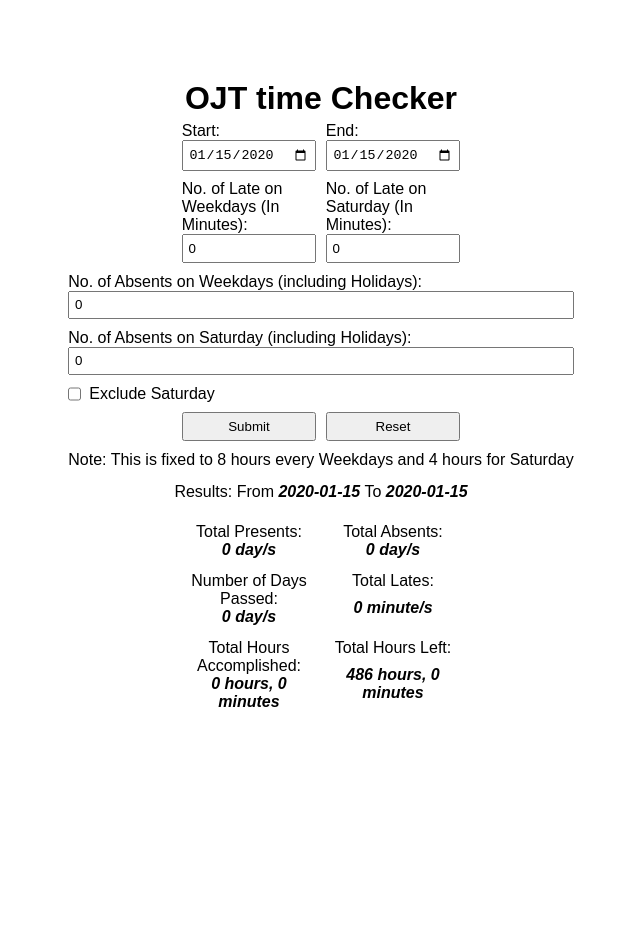
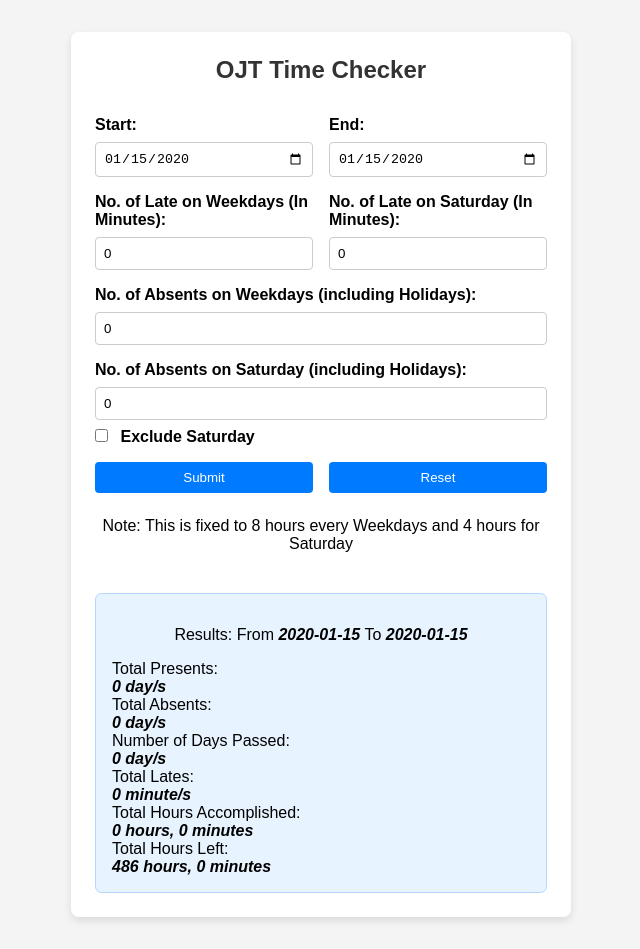
Before and after one commit to NathanielAniban/Portfolio, a plain HTML site: page Projects/timeChecker.html in a window 1280 px wide. Both pictures are taken after typing "2020-01-15", "2020-01-15" into the empty fields and a click on the button "Submit". Shown: the whole page, without its empty margins (319-959 px from the left). Before the commit the page ends 800 px from the top, so only its background shows below. Drawn offline with Linux system fonts and the light colour scheme.

Commit message:
re-update

```diff
--- a/Projects/scripts/timeChecker.js
+++ b/Projects/scripts/timeChecker.js
@@ -37,7 +37,8 @@ const submit = () => {
 
     const totalHoursOfAbsents = !isExcluded ? (weekdaysAbsent * 8) + (saturdayAbsent * 4) : weekdaysAbsent * 8;
     const totalMinutesOfLate = !isExcluded ? weekDaysLate + saturdayLate : weekDaysLate;
-    const minutesToFloat = totalMinutesOfLate / 60;
+
+    getData('errorHandler').innerText = '';
 
    if(startDate > endDate){
     getData('errorHandler').innerText = 'Error 2: Start date must be before end date.';
@@ -51,10 +52,6 @@ const submit = () => {
 
     const Result = getData('result');
     const totalHoursToAccomplish = 486;
-    const monthNames = [
-        "January", "February", "March", "April", "May", "June",
-        "July", "August", "September", "October", "November", "December"
-    ];
 
     const boldItalic = (data) => `<b><i>${data}</b></i>`;
 
@@ -74,7 +71,7 @@ const submit = () => {
 
     Result.innerHTML = `
         <p class="text-center" style="margin-bottom: 1rem">Results: From ${boldItalic(String(getData('startDate').value))} To ${boldItalic(String(getData('endDate').value))}</p>
-        <ul class="display-grid">
+        <ul>
             <li>
                 <span>Total Presents: </span>
                 <span>${boldItalic((!isExcluded ? daysCount - (weekdaysAbsent + saturdayAbsent) : daysCount - weekdaysAbsent) + ' day/s')}</span>
--- a/Projects/styles/timeChecker.css
+++ b/Projects/styles/timeChecker.css
@@ -1,50 +1,98 @@
-*{
-    padding: 0%;
-    margin: 0%;
+* {
+    padding: 0;
+    margin: 0;
     box-sizing: border-box;
 }
-body{
+
+body {
     font-family: Arial, Helvetica, sans-serif;
+    background-color: #f4f4f4; /* Light background for better contrast */
 }
-.main-form{
+
+.main-form {
     display: grid;
     justify-content: center;
-    margin: 0.3rem;
+    margin: 2rem auto; /* Center form with auto margins */
+    max-width: 500px; /* Set a max width for better layout on larger screens */
+    padding: 1.5rem; /* Add padding around the form */
+    background-color: white; /* White background for the form */
+    border-radius: 8px; /* Rounded corners */
+    box-shadow: 0 4px 8px rgba(0, 0, 0, 0.1); /* Subtle shadow for depth */
 }
-.display-grid{
+
+h1 {
+    margin-bottom: 1.5rem; /* Space below the title */
+    font-size: 1.5rem; /* Increase font size for the title */
+    color: #333; /* Dark text for contrast */
+}
+
+.display-grid {
     display: grid;
-    grid-template-columns: 9rem 9rem;
+    grid-template-columns: 1fr 1fr;
     justify-content: center;
+    gap: 1rem; /* Add gap for better spacing */
 }
-.form-group{
+
+.form-group {
     display: flex;
     flex-direction: column;
-    margin: 0.3rem;
+    margin: 0.5rem 0; /* Add vertical spacing between groups */
 }
-.form-group-check{
+
+label {
+    margin-bottom: 0.5rem; /* Space between label and input */
+    font-weight: bold; /* Bold labels for better readability */
+}
+
+input[type="date"],
+input[type="number"] {
+    padding: 0.5rem; /* Increase padding for inputs */
+    border: 1px solid #ccc; /* Light border for inputs */
+    border-radius: 4px; /* Rounded corners for inputs */
+}
+
+input[type="checkbox"] {
+    margin-right: 0.5rem; /* Space between checkbox and label */
+}
+
+button {
+    padding: 0.5rem; /* Increase button padding */
+    background-color: #007BFF; /* Primary button color */
+    color: white; /* White text on buttons */
+    border: none; /* Remove default border */
+    border-radius: 4px; /* Rounded corners for buttons */
+    cursor: pointer; /* Pointer cursor on hover */
+    transition: background-color 0.3s; /* Smooth transition for hover effect */
+}
+
+button:hover {
+    background-color: #0056b3; /* Darker shade on hover */
+}
+
+.text-center {
+    text-align: center;
+    margin: 1rem 0; /* Add space around notes */
+}
+
+li{
     display: grid;
-    grid-template-columns: auto 1fr;
-    column-gap: 0.5rem;
-    margin: 0.3rem;
+    list-style-type: none;
 }
-.text-center{
-    text-align: center;
+
+#result {
+    margin-top: 1rem; /* Space above results section */
+    background-color: #e7f3fe; /* Light blue background for results */
+    padding: 1rem; /* Padding for results section */
+    border-radius: 0.4rem; /* Rounded corners */
+    border: 1px solid #b3d7ff; /* Border to separate results */
 }
-.text-first{
-    text-align: start;
+
+@media (max-width: 600px) {
+    .display-grid {
+        grid-template-columns: 1fr; /* Stack items on small screens */
+    }
+
+    .main-form {
+        padding: 1rem; /* Adjust padding for smaller screens */
+    }
 }
-.text-end{
-    text-align: end;
-}
-input, button{
-    padding: 0.3rem;
-}
-ul{
-    display: grid;
-    text-align: center;
-}
-li{
-    list-style-type: none;
-    margin: 0.4rem;
-    display: grid;
-}
--- a/Projects/timeChecker.html
+++ b/Projects/timeChecker.html
@@ -7,8 +7,8 @@
     <link rel="stylesheet" href="styles/timeChecker.css">
 </head>
 <body>
-    <div id="myForm" class="main-form" style="margin-top: 5rem;">
-        <h1 style="text-align: center;">OJT time Checker</h1>
+    <div id="myForm" class="main-form">
+        <h1 style="text-align: center;">OJT Time Checker</h1>
         <div class="display-grid">
             <div class="form-group">
                 <label for="startDate">Start:</label>
@@ -37,28 +37,25 @@
             <label for="saturdayAbsents">No. of Absents on Saturday (including Holidays):</label>
             <input type="number" min="0" value="0" name="saturdayAbsents" id="saturdayAbsents">
         </div>
-        <div class="form-group-check">
+        <div class="form-group-check" style="margin-bottom: 1rem;">
             <input type="checkbox" name="saturdayExcluded" class="form-check" id="saturdayExcluded">
             <label for="saturdayExcluded">Exclude Saturday</label>
         </div>
         <div class="display-grid">
-            <div class="form-group">
                 <button onclick="submit()">Submit</button>
-            </div>
-            <div class="form-group">
                 <button onclick="reset()">Reset</button>
-            </div>
         </div>
         <div class="form-group">
             <p class="text-center">Note: This is fixed to 8 hours every Weekdays and 4 hours for Saturday</p>
         </div>
-        <div class="form-group">
-            <span id="errorHandler" class="text-center" style="font-weight: bold;"></span>
-            <div class="main-form" id="result">
+            <div class="error-handler">
+                <span id="errorHandler" class="text-center"></span>
+                <div id="result">
+
+                </div>
             </div>
-        </div>
     </div>
+</body>
 
-</body>
 </html>
 <script src="scripts/timeChecker.js"></script>
```
